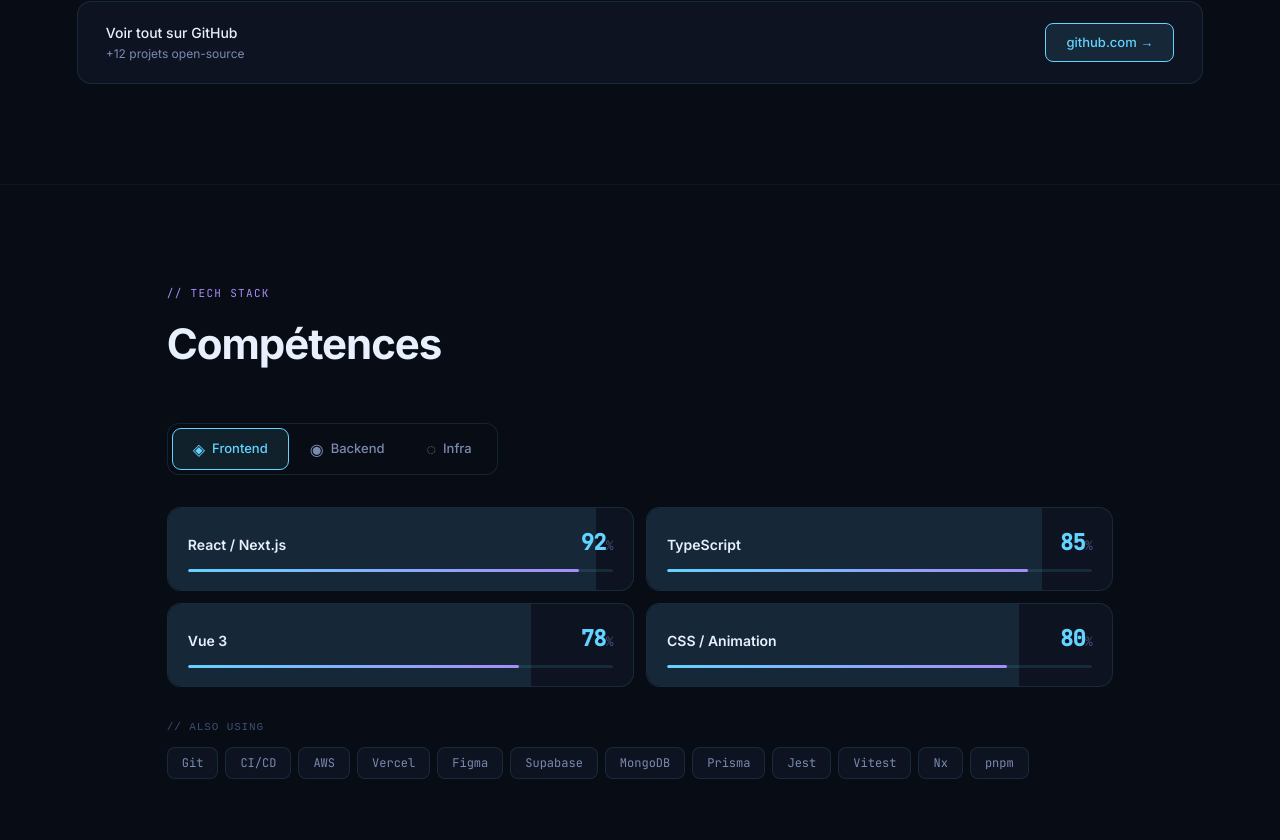
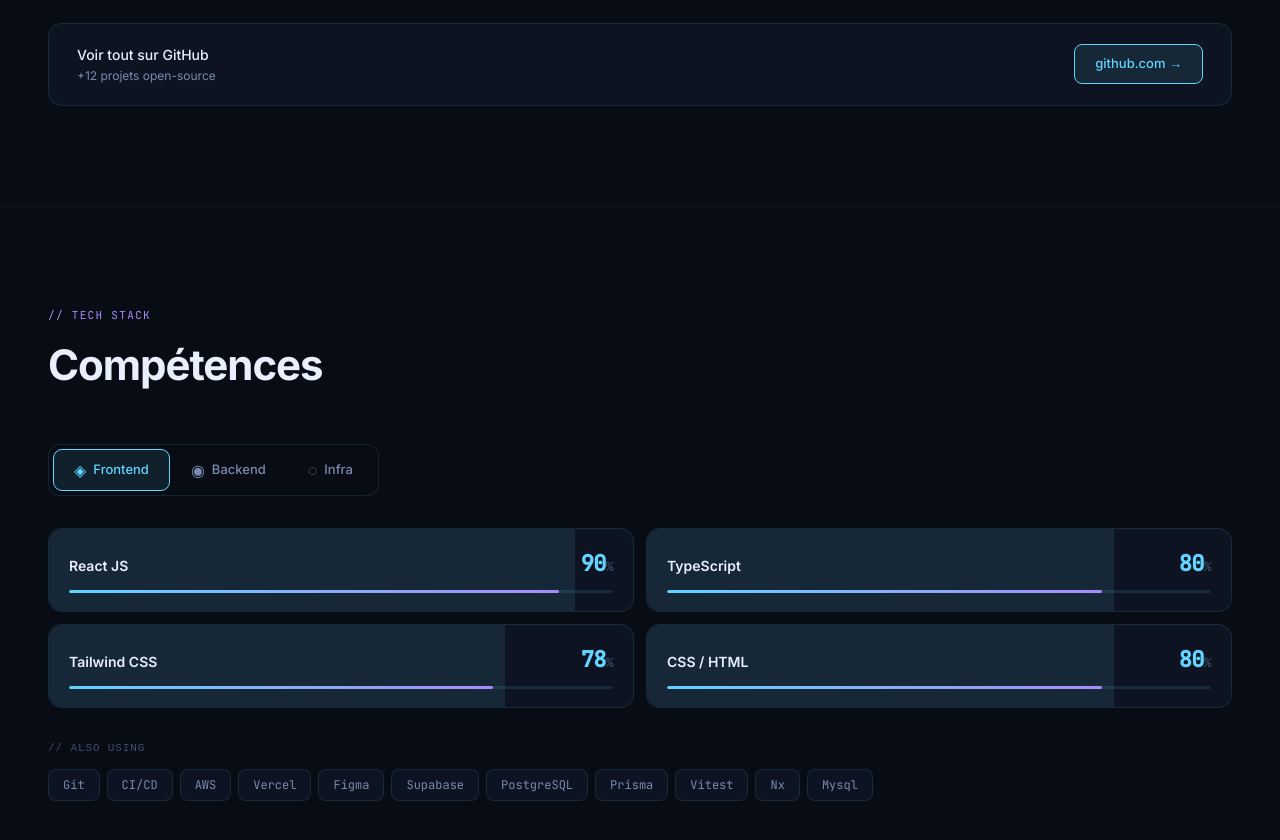
Before and after one commit to Herimanda/Portfolio, a React (Vite) app in the folder Portfolio-Dafa/: page / in a window 1280 px wide. Shown: the part 1888-2728 px from the top of the page. Built offline with nearby package versions, Linux system fonts and the light colour scheme.

Commit message:
modif manaraka

```diff
--- a/Portfolio-Dafa/src/Pages/Portfolio.jsx
+++ b/Portfolio-Dafa/src/Pages/Portfolio.jsx
@@ -142,10 +142,10 @@ const SKILLS_GROUPS = [
     color: "accent",
     icon: "◈",
     items: [
-      { name: "React / Next.js", level: 92 },
-      { name: "TypeScript", level: 85 },
-      { name: "Vue 3", level: 78 },
-      { name: "CSS / Animation", level: 80 },
+      { name: "React JS", level: 90 },
+      { name: "TypeScript", level: 80 },
+      { name: "Tailwind CSS", level: 78 },
+      { name: "CSS / HTML", level: 80 },
     ],
   },
   {
@@ -154,7 +154,7 @@ const SKILLS_GROUPS = [
     icon: "◉",
     items: [
       { name: "Node.js / Express", level: 88 },
-      { name: "GraphQL", level: 78 },
+      { name: "Laravel", level: 78 },
       { name: "REST API Design", level: 90 },
       { name: "Python / FastAPI", level: 70 },
     ],
@@ -164,10 +164,10 @@ const SKILLS_GROUPS = [
     color: "green",
     icon: "◌",
     items: [
-      { name: "PostgreSQL", level: 80 },
-      { name: "Docker / K8s", level: 74 },
-      { name: "Redis", level: 72 },
-      { name: "AWS / Vercel", level: 75 },
+      { name: "MongoDB", level: 80 },
+      { name: "Docker", level: 74 },
+      { name: "K8s", level: 72 },
+      { name: "VmWare", level: 75 },
     ],
   },
 ];
@@ -1085,7 +1085,7 @@ function SkillsContent({ dark }) {
     violet: { fill: t.violet, glow: t.violetGlow, border: t.violet },
     green: { fill: t.green, glow: t.greenGlow, border: t.green },
   };
-  const tools = ["Git", "CI/CD", "AWS", "Vercel", "Figma", "Supabase", "MongoDB", "Prisma", "Jest", "Vitest", "Nx", "pnpm"];
+  const tools = ["Git", "CI/CD", "AWS", "Vercel", "Figma", "Supabase", "PostgreSQL", "Prisma", "Vitest", "Nx", "Mysql"];
 
   return (
     <>
@@ -1381,7 +1381,7 @@ export default function Portfolio() {
           minHeight: "100vh", display: "grid", gridTemplateColumns: "1fr 1fr",
           alignItems: "center", gap: 40,
           padding: "80px clamp(24px, 6vw, 100px) 60px",
-          maxWidth: 1280, margin: "0 auto",
+          maxWidth: 1340, margin: "0 auto",
         }}
       >
         <div>
@@ -1489,7 +1489,7 @@ export default function Portfolio() {
 
       {/* ══ PROJECTS ══ */}
       <section id="projects" ref={(el) => (sectionRefs.current.projects = el)}
-        style={{ padding: "100px clamp(20px, 6vw, 100px)", maxWidth: 1280, margin: "0 auto" }}>
+        style={{ padding: "100px clamp(24px, 4vw, 48px)", maxWidth: 1340, margin: "0 auto" }}>
         <FadeSection>
           <div style={{ marginBottom: 48 }}>
             <SectionLabel color={t.accent}>SELECTED WORK</SectionLabel>
@@ -1529,7 +1529,7 @@ export default function Portfolio() {
 
       {/* ══ SKILLS ══ */}
       <section id="skills" ref={(el) => (sectionRefs.current.skills = el)}
-        style={{ padding: "100px clamp(20px, 6vw, 100px)", maxWidth: 1100, margin: "0 auto" }}>
+        style={{ padding: "100px clamp(24px, 4vw, 48px)", maxWidth: 1340, margin: "0 auto" }}>
         <FadeSection>
           <div style={{ marginBottom: 48 }}>
             <SectionLabel color={t.violet}>TECH STACK</SectionLabel>
@@ -1545,7 +1545,7 @@ export default function Portfolio() {
 
       {/* ══ EXPERIENCE — split layout: timeline left, 3D graph right ══ */}
       <section id="experience" ref={(el) => (sectionRefs.current.experience = el)}
-        style={{ padding: "100px clamp(20px, 6vw, 100px)", maxWidth: 1180, margin: "0 auto" }}>
+        style={{ padding: "100px clamp(24px, 4vw, 48px)", maxWidth: 1340, margin: "0 auto" }}>
         <FadeSection>
           <div style={{ marginBottom: 48 }}>
             <SectionLabel color={t.accent}>PARCOURS</SectionLabel>
@@ -1607,7 +1607,7 @@ export default function Portfolio() {
 
       {/* ══ CONTACT — split layout: 3D signal left, card right ══ */}
       <section id="contact" ref={(el) => (sectionRefs.current.contact = el)}
-        style={{ padding: "100px clamp(20px, 6vw, 100px)", maxWidth: 1100, margin: "0 auto" }}>
+        style={{ padding: "100px clamp(24px, 4vw, 48px)", maxWidth: 1340, margin: "0 auto" }}>
         <FadeSection>
           <div style={{ marginBottom: 48 }}>
             <SectionLabel color={t.violet}>CONTACT</SectionLabel>
```
